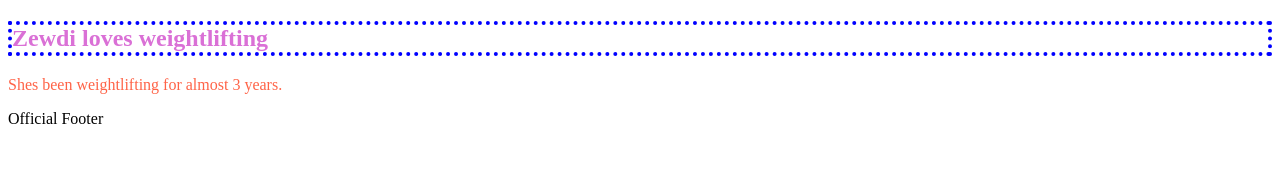
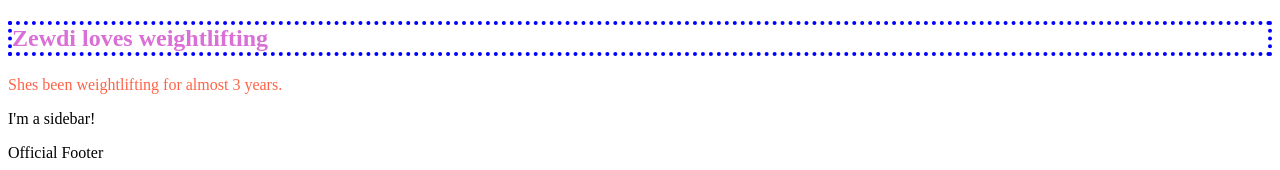
Before and after one commit to HTH-Hustle-2-0-Summer-2025/Lecture-Code, a plain HTML site: page intro-to-html-and-css/Index.html in a window 1280 px wide. Shown: the part 829-999 px from the top of the page. Before the commit the page ends 965 px from the top, so only its background shows below. Drawn offline with Linux system fonts and the light colour scheme.

Commit message:
added sidebar

```diff
--- a/intro-to-html-and-css/Index.html
+++ b/intro-to-html-and-css/Index.html
@@ -35,6 +35,7 @@
 
     <h2> Zewdi loves weightlifting </h2>
     <p> Shes been weightlifting for almost 3 years. </p>
+    <aside><p>I'm a sidebar!</p></aside>
     <footer> Official Footer </footer>
 
 </body>
```
